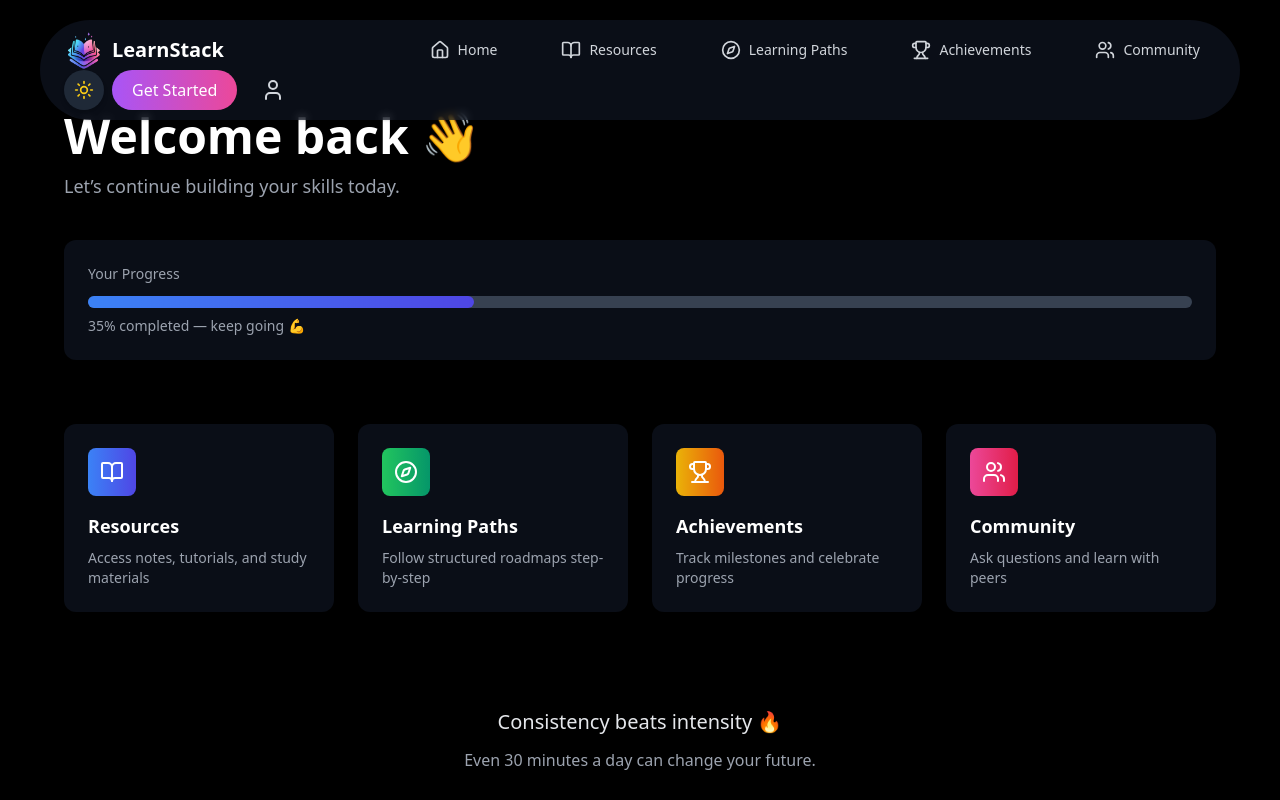
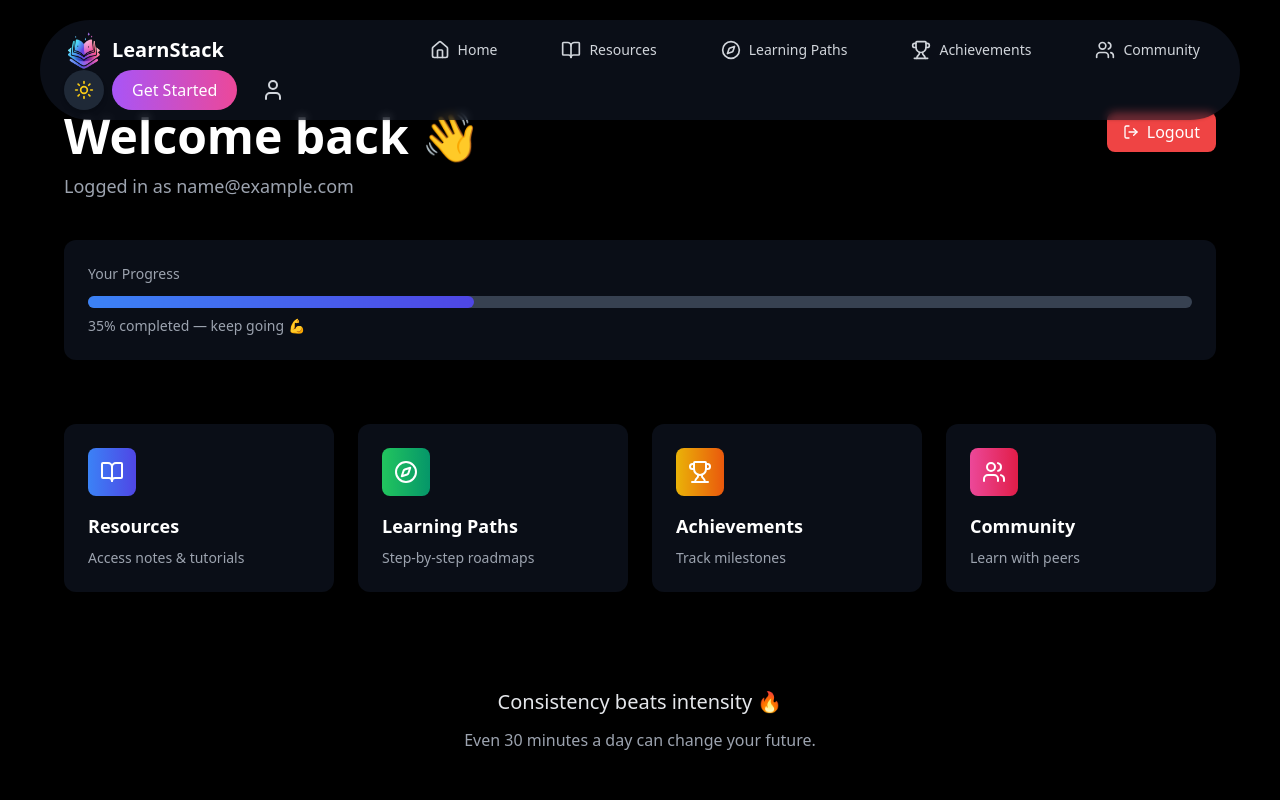
Before and after one commit to sayantan-pachal/LearnStack-learning-companion, a React (Vite) app: page /login in a window 1280 px wide. Both pictures are taken after typing "name@example.com", "Sample123" into the empty fields and a click on the button "Login". Shown: the top 800 px of the page. Built offline with nearby package versions, Linux system fonts and the light colour scheme.

Commit message:
update auth servicess

```diff
--- a/src/ProtectedRoute.jsx
+++ b/src/ProtectedRoute.jsx
@@ -1,10 +1,9 @@
-import React from "react";
 import { Navigate } from "react-router-dom";
 
 function ProtectedRoute({ children }) {
-  const user = JSON.parse(localStorage.getItem("learnstack_user"));
+  const session = JSON.parse(localStorage.getItem("learnstack_user"));
 
-  if (!user || !user.isLoggedIn) {
+  if (!session?.isLoggedIn) {
     return <Navigate to="/login" replace />;
   }
 
--- a/src/components/Auth/Login.jsx
+++ b/src/components/Auth/Login.jsx
@@ -1,7 +1,6 @@
-import React, { useState } from "react";
+import React, { useState, useEffect } from "react";
 import { Link, useNavigate } from "react-router-dom";
 import { Mail, Lock, ArrowRight } from "lucide-react";
-import useLocalStorage from "../../hooks/useLocalStorage";
 
 function Login() {
   const navigate = useNavigate();
@@ -9,24 +8,31 @@ function Login() {
   const [email, setEmail] = useState("");
   const [password, setPassword] = useState("");
 
-  // eslint-disable-next-line no-unused-vars
-  const [user, setUser] = useLocalStorage("learnstack_user", null);
 
   const handleLogin = (e) => {
     e.preventDefault();
 
     if (!email || !password) return;
 
-    // Save login state
-    setUser({
-      isLoggedIn: true,
-      email,
-      loginTime: new Date().toISOString(),
-    });
+    localStorage.setItem(
+      "learnstack_user",
+      JSON.stringify({
+        isLoggedIn: true,
+        email,
+        loginTime: new Date().toISOString(),
+      })
+    );
 
-    // Redirect after login
-    navigate("/dashboard");
+    navigate("/dashboard", { replace: true });
   };
+
+  useEffect(() => {
+    const session = JSON.parse(localStorage.getItem("learnstack_user"));
+    if (session?.isLoggedIn) {
+      navigate("/dashboard", { replace: true });
+    }
+  }, [navigate]);
+
 
   return (
     <div className="min-h-screen flex items-center justify-center px-4 dark:bg-black">
--- a/src/components/Auth/Signup.jsx
+++ b/src/components/Auth/Signup.jsx
@@ -1,8 +1,62 @@
-import React from "react";
-import { Link } from "react-router-dom";
+import React, { useState, useEffect } from "react";
+import { Link, useNavigate } from "react-router-dom";
 import { User, Mail, Lock, ArrowRight } from "lucide-react";
 
 function Signup() {
+  const navigate = useNavigate();
+
+  const [name, setName] = useState("");
+  const [email, setEmail] = useState("");
+  const [password, setPassword] = useState("");
+
+  useEffect(() => {
+    const session = JSON.parse(localStorage.getItem("learnstack_user"));
+    if (session?.isLoggedIn) {
+      navigate("/dashboard", { replace: true });
+    }
+  }, [navigate]);
+
+  const handleSignup = (e) => {
+    e.preventDefault();
+
+    if (!name || !email || !password) {
+      alert("All fields are required");
+      return;
+    }
+
+    const users =
+      JSON.parse(localStorage.getItem("learnstack_users")) || [];
+
+    const userExists = users.some((u) => u.email === email);
+
+    if (userExists) {
+      alert("User already exists. Please login.");
+      return;
+    }
+
+    const newUser = {
+      name,
+      email,
+      password,
+      createdAt: new Date().toISOString(),
+    };
+
+    users.push(newUser);
+    localStorage.setItem("learnstack_users", JSON.stringify(users));
+
+    // auto-login after signup
+    localStorage.setItem(
+      "learnstack_user",
+      JSON.stringify({
+        isLoggedIn: true,
+        email,
+        loginTime: new Date().toISOString(),
+      })
+    );
+
+    navigate("/dashboard");
+  };
+
   return (
     <div className="min-h-screen flex items-center justify-center px-4 dark:bg-black">
       <div className="w-full max-w-md p-8 rounded-xl bg-white/60 dark:bg-gray-900/60 backdrop-blur-sm shadow">
@@ -13,7 +67,8 @@ function Signup() {
           Start your learning journey today
         </p>
 
-        <form className="mt-8 space-y-5">
+        <form className="mt-8 space-y-5" onSubmit={handleSignup}>
+          {/* Name */}
           <div>
             <label className="block text-sm font-medium text-gray-700 dark:text-gray-300">
               Name
@@ -23,11 +78,14 @@ function Signup() {
               <input
                 type="text"
                 placeholder="Your name"
+                value={name}
+                onChange={(e) => setName(e.target.value)}
                 className="w-full pl-10 pr-4 py-2 rounded-lg bg-white dark:bg-gray-800 border border-gray-300 dark:border-gray-700 text-gray-900 dark:text-white focus:outline-none focus:ring-2 focus:ring-blue-500"
               />
             </div>
           </div>
 
+          {/* Email */}
           <div>
             <label className="block text-sm font-medium text-gray-700 dark:text-gray-300">
               Email
@@ -37,11 +95,14 @@ function Signup() {
               <input
                 type="email"
                 placeholder="you@example.com"
+                value={email}
+                onChange={(e) => setEmail(e.target.value)}
                 className="w-full pl-10 pr-4 py-2 rounded-lg bg-white dark:bg-gray-800 border border-gray-300 dark:border-gray-700 text-gray-900 dark:text-white focus:outline-none focus:ring-2 focus:ring-blue-500"
               />
             </div>
           </div>
 
+          {/* Password */}
           <div>
             <label className="block text-sm font-medium text-gray-700 dark:text-gray-300">
               Password
@@ -51,6 +112,8 @@ function Signup() {
               <input
                 type="password"
                 placeholder="••••••••"
+                value={password}
+                onChange={(e) => setPassword(e.target.value)}
                 className="w-full pl-10 pr-4 py-2 rounded-lg bg-white dark:bg-gray-800 border border-gray-300 dark:border-gray-700 text-gray-900 dark:text-white focus:outline-none focus:ring-2 focus:ring-blue-500"
               />
             </div>
@@ -71,7 +134,10 @@ function Signup() {
 
         <p className="mt-6 text-center text-sm text-gray-600 dark:text-gray-400">
           Already have an account?{" "}
-          <Link to="/login" className="text-blue-600 dark:text-purple-400 font-medium hover:underline">
+          <Link
+            to="/login"
+            className="text-blue-600 dark:text-purple-400 font-medium hover:underline"
+          >
             Login
           </Link>
         </p>
--- a/src/components/Dashboard/Dashboard.jsx
+++ b/src/components/Dashboard/Dashboard.jsx
@@ -1,49 +1,58 @@
-import React from "react";
-import { BookOpen, Compass, Trophy, Users } from "lucide-react";
-import { Link } from "react-router-dom";
+import React, { useMemo } from "react";
+import { BookOpen, Compass, Trophy, Users, LogOut } from "lucide-react";
+import { Link, useNavigate } from "react-router-dom";
 
 function Dashboard() {
+  const navigate = useNavigate();
+
+  const session = useMemo(
+    () => JSON.parse(localStorage.getItem("learnstack_user")),
+    []
+  );
+
+  const users = useMemo(
+    () => JSON.parse(localStorage.getItem("learnstack_users")) || [],
+    []
+  );
+
+  const currentUser = users.find(
+    (u) => u.email === session?.email
+  );
+
+  const handleLogout = () => {
+    localStorage.removeItem("learnstack_user");
+    navigate("/login", { replace: true });
+  };
+
   const cards = [
-    {
-      title: "Resources",
-      desc: "Access notes, tutorials, and study materials",
-      icon: BookOpen,
-      link: "/resources",
-      color: "from-blue-500 to-indigo-600",
-    },
-    {
-      title: "Learning Paths",
-      desc: "Follow structured roadmaps step-by-step",
-      icon: Compass,
-      link: "/learningpaths",
-      color: "from-green-500 to-emerald-600",
-    },
-    {
-      title: "Achievements",
-      desc: "Track milestones and celebrate progress",
-      icon: Trophy,
-      link: "/achievements",
-      color: "from-yellow-500 to-orange-600",
-    },
-    {
-      title: "Community",
-      desc: "Ask questions and learn with peers",
-      icon: Users,
-      link: "/community",
-      color: "from-pink-500 to-rose-600",
-    },
+    { title: "Resources", desc: "Access notes & tutorials", icon: BookOpen, link: "/resources", color: "from-blue-500 to-indigo-600" },
+    { title: "Learning Paths", desc: "Step-by-step roadmaps", icon: Compass, link: "/learningpaths", color: "from-green-500 to-emerald-600" },
+    { title: "Achievements", desc: "Track milestones", icon: Trophy, link: "/achievements", color: "from-yellow-500 to-orange-600" },
+    { title: "Community", desc: "Learn with peers", icon: Users, link: "/community", color: "from-pink-500 to-rose-600" },
   ];
 
   return (
     <div className="pt-28 px-4 pb-24 dark:bg-black">
-      {/* Welcome */}
-      <div className="max-w-6xl mx-auto">
-        <h1 className="text-4xl md:text-5xl font-bold text-gray-900 dark:text-white">
-          Welcome back 👋
-        </h1>
-        <p className="mt-3 text-lg text-gray-600 dark:text-gray-400">
-          Let’s continue building your skills today.
-        </p>
+      {/* Header */}
+      <div className="max-w-6xl mx-auto flex justify-between items-start gap-4">
+        <div>
+          <h1 className="text-4xl md:text-5xl font-bold text-gray-900 dark:text-white">
+            Welcome back{currentUser?.name ? `, ${currentUser.name}` : ""} 👋
+          </h1>
+          <p className="mt-3 text-lg text-gray-600 dark:text-gray-400">
+            Logged in as{" "}
+            <span className="font-medium">{session.email}</span>
+          </p>
+        </div>
+
+        <button
+          onClick={handleLogout}
+          className="flex items-center gap-2 px-4 py-2 rounded-lg
+                     bg-red-500 text-white hover:bg-red-600 transition"
+        >
+          <LogOut className="w-4 h-4" />
+          Logout
+        </button>
       </div>
 
       {/* Progress */}
@@ -59,13 +68,14 @@ function Dashboard() {
         </p>
       </div>
 
-      {/* Dashboard Cards */}
+      {/* Cards */}
       <div className="mt-16 max-w-6xl mx-auto grid grid-cols-1 sm:grid-cols-2 lg:grid-cols-4 gap-6">
-        {cards.map((card, index) => (
+        {cards.map((card) => (
           <Link
-            key={index}
+            key={card.title}
             to={card.link}
-            className="p-6 rounded-xl bg-white/60 dark:bg-gray-900/60 backdrop-blur-sm shadow hover:scale-[1.03] transition"
+            className="p-6 rounded-xl bg-white/60 dark:bg-gray-900/60 backdrop-blur-sm shadow
+                       hover:scale-[1.03] transition"
           >
             <div
               className={`w-12 h-12 rounded-lg flex items-center justify-center bg-gradient-to-r ${card.color}`}
```
